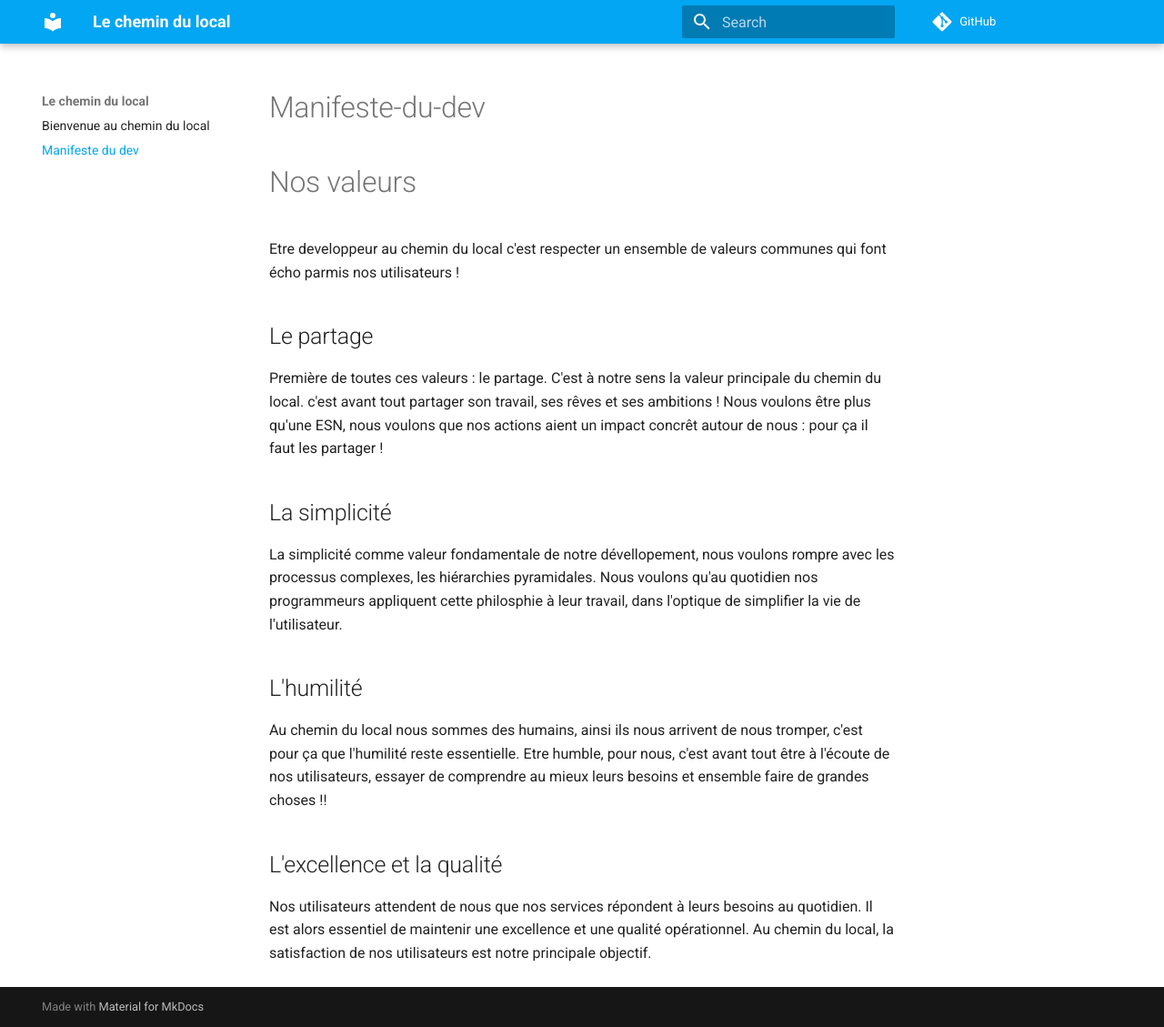
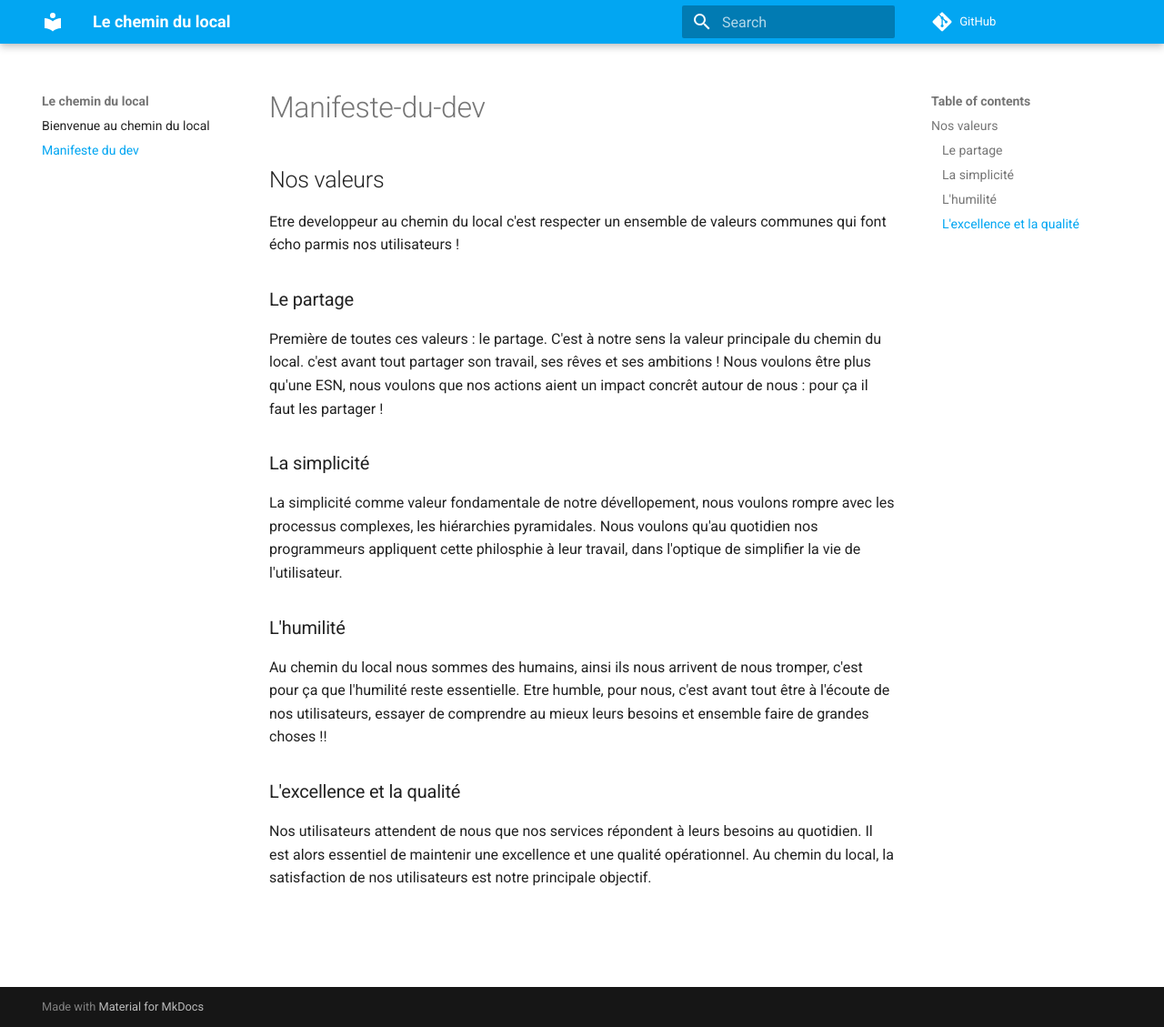
Before and after one commit to Le-Chemin-du-Local/Documentation, an MkDocs documentation site: the page built from docs/manifeste.md, in a window 1280 px wide and 1129 px high. Shown: the whole window at 91% size. Built offline with MkDocs 1.6.1 and Material for MkDocs 9.7.7, drawn with Linux system fonts in a browser that asks for light colours; comment, search, counter and statistics services are not loaded.

Commit message:
Modification des niveaux de titres

```diff
--- a/docs/manifeste.md
+++ b/docs/manifeste.md
@@ -1,32 +1,32 @@
 # Manifeste-du-dev
 
-# Nos valeurs
+## Nos valeurs
 
 Etre developpeur au chemin du local c'est respecter un ensemble de valeurs
 communes qui font écho parmis nos utilisateurs !
 
-## Le partage
+### Le partage
 
 Première de toutes ces valeurs : le partage. C'est à notre sens la valeur
 principale du chemin du local. c'est avant tout partager son travail, ses rêves
 et ses ambitions ! Nous voulons être plus qu'une ESN, nous voulons que nos
 actions aient un impact concrêt autour de nous : pour ça il faut les partager !
 
-## La simplicité
+### La simplicité
 
 La simplicité comme valeur fondamentale de notre dévellopement, nous voulons
 rompre avec les processus complexes, les hiérarchies pyramidales. Nous voulons
 qu'au quotidien nos programmeurs appliquent cette philosphie à leur travail,
 dans l'optique de simplifier la vie de l'utilisateur.
 
-## L'humilité
+### L'humilité
 
 Au chemin du local nous sommes des humains, ainsi ils nous arrivent de nous
 tromper, c'est pour ça que l'humilité reste essentielle. Etre humble, pour nous,
 c'est avant tout être à l'écoute de nos utilisateurs, essayer de comprendre
 au mieux leurs besoins et ensemble faire de grandes choses !!
 
-## L'excellence et la qualité
+### L'excellence et la qualité
 
 Nos utilisateurs attendent de nous que nos services répondent à leurs besoins
 au quotidien. Il est alors essentiel de maintenir une excellence et une
```
